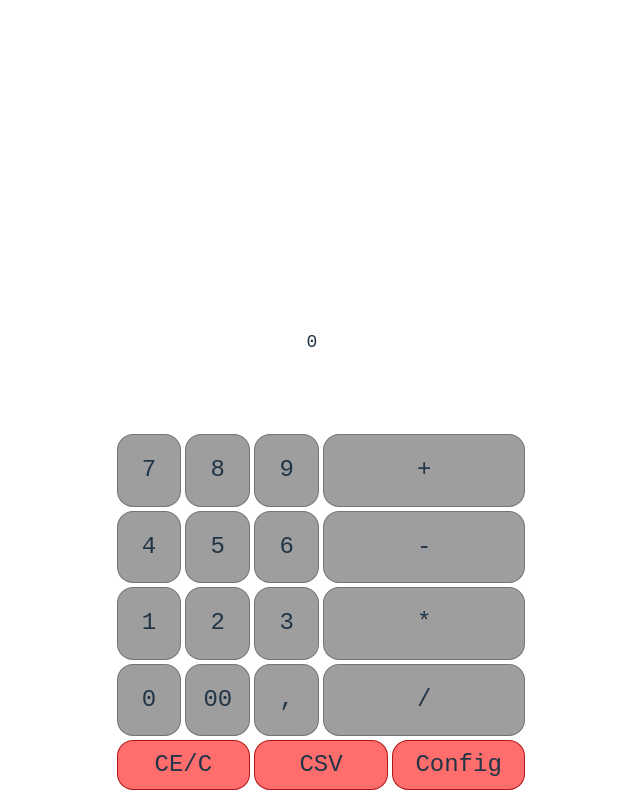
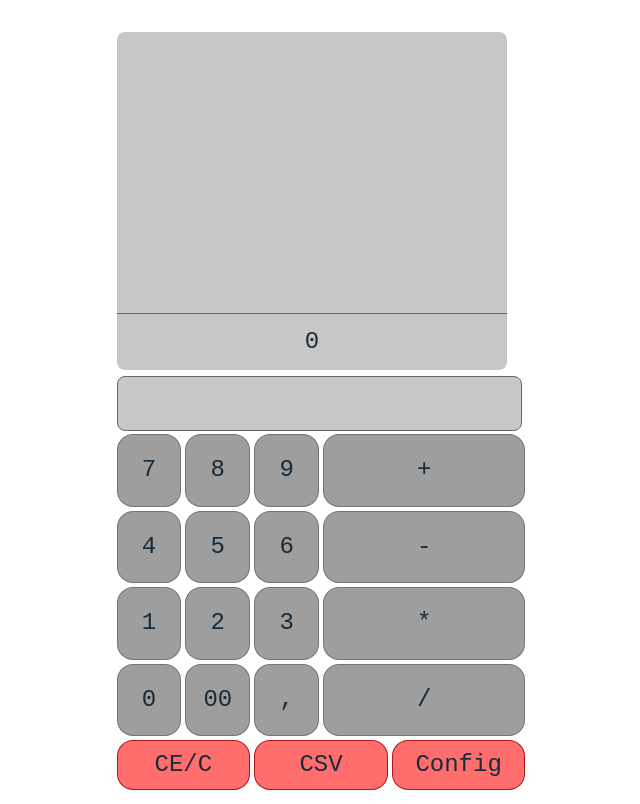
Before and after one commit to LeonLLB/Sumadora, a React (Vite) app: page / in a window 1280 px wide. Shown: the whole page, without its empty margins (328-968 px from the left). Built offline with nearby package versions, Linux system fonts and the light colour scheme.

Commit message:
Tema light y recuperación de datos

```diff
--- a/src/components/sumadoraInput/sumadoraInput.module.scss
+++ b/src/components/sumadoraInput/sumadoraInput.module.scss
@@ -2,6 +2,14 @@
     border: none;
     border-radius: .5rem;
     padding:1rem;
-    width: 100%;
+    width: 95%;
     font-size: large;
+
+    @media (prefers-color-scheme: light) {
+        & {
+            margin-top: 0.35rem;
+            border: 1px solid rgb(103, 103, 103);
+            background-color: #c7c7c7;
+        }
+    }
 }
--- a/src/components/sumadoraList/sumadoraList.module.scss
+++ b/src/components/sumadoraList/sumadoraList.module.scss
@@ -1,53 +1,71 @@
-.listContainer{
+.listContainer {
     display: flex;
     flex-direction: column;
     justify-content: space-between;
     min-height: 100%;
-    font-size: large;
+    font-size: x-large;
 
-    & .list{
+    @media (prefers-color-scheme: light) {
+        & {
+            border-radius: .5rem;
+            background-color: #c7c7c7;
+        }
+    }
+
+    & .list {
         height: 100%;
         width: 100%;
-        & table{
-            width:100%
+
+        & table {
+            width: 100%
         }
+
         overflow-y: scroll;
     }
 
-    & .resultList{
+    & .resultList {
         padding: 1rem;
+
+        @media (prefers-color-scheme: light) {
+            & {
+                border-top: 1px solid rgb(103, 103, 103);
+            }
+        }
         border-top: 1px solid white;
+
     }
 
-    & .\-{
+    & .\- {
         color: red
     }
 
-    & .\*{
+    & .\* {
         color: green
     }
 
-    & .\/{
+    & .\/ {
         color: yellow;
     }
 
-    & .operation{
+    & .operation {
         font-size: xx-large;
         width: 2rem;
-        & .\-{
+
+        & .\- {
             color: red
         }
 
-        & .\*{
+        & .\* {
             color: green
         }
 
-        & .\/{
+        & .\/ {
             color: yellow;
         }
     }
 
-    & .result  , & .value{
+    & .result,
+    & .value {
         display: flex;
         flex-direction: row;
         justify-content: start;
--- a/src/index.scss
+++ b/src/index.scss
@@ -30,7 +30,7 @@ h1 {
 
 @media (prefers-color-scheme: light) {
   :root {
-    color: #213547;
+    color: #182b3b;
     background-color: #ffffff;
   }
 }
--- a/src/pages/sumadora/sumadora.tsx
+++ b/src/pages/sumadora/sumadora.tsx
@@ -8,7 +8,7 @@ import SumadoraList from '../../components/sumadoraList/sumadoraList'
 
 const SumadoraPage = () => {
   const [inputFocusedStatus,setInputFocusedStatus] = useState(false)
-  const [valueList,SetValueList] = useState<Value[]>([])
+  const [valueList,SetValueList] = useState<Value[]>(JSON.parse(localStorage.getItem('list-backup')!) || [])
   let defString: string = ''
   const [input,setInput] = useState('')
 
@@ -45,21 +45,31 @@ const SumadoraPage = () => {
   }
 
   const dispatchValue = (type:string) => {
-    if(defString === '' && input==='') return
-    defString=''
-    setInput('')
+    let newValueList = type === 'Enter' ? [...valueList as any,_calcNewValue('+')] : [...valueList as any,_calcNewValue(type as any)]
     switch (type) {
       case 'Enter':
       case '+':
-        SetValueList([...valueList as any,_calcNewValue('+')])
+        if(defString === '' && input==='') return
+        defString=''
+        setInput('')
+        localStorage.setItem('list-backup',JSON.stringify(newValueList))
+        SetValueList(newValueList)
         break;
       case '-':
       case '*':
       case '/':
-        SetValueList([...valueList as any,_calcNewValue(type)])
+        if(defString === '' && input==='') return
+        defString=''
+        setInput('')
+        localStorage.setItem('list-backup',JSON.stringify(newValueList))
+        SetValueList(newValueList)
         break;
       case 'CE/C':
+        defString=''
+        setInput('')
+        localStorage.removeItem('list-backup')
         SetValueList([])
+        break
     }
   }
 
```
